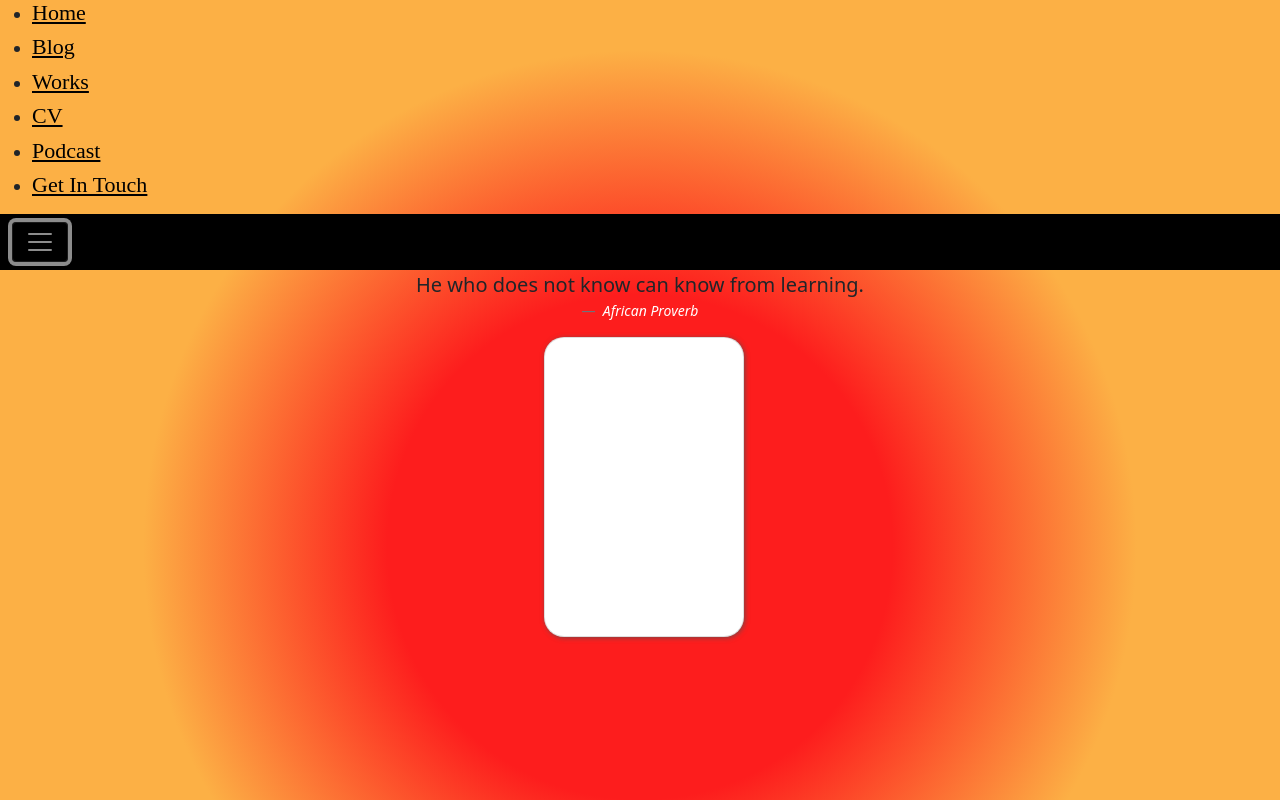
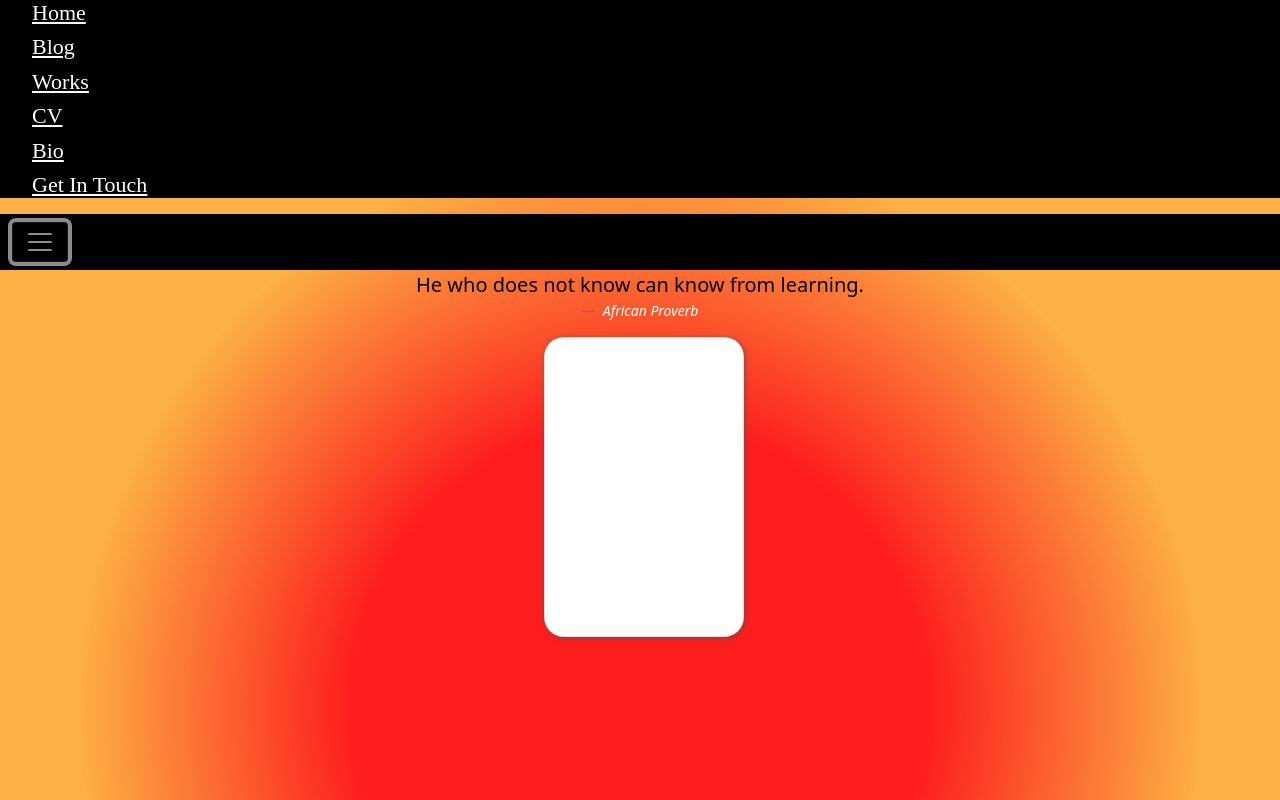
Before and after one commit to kwakudavis/kwakudavis.github.io, a plain HTML site: page index.html in a window 1280 px wide. Both pictures are taken after a click on the button "Toggle navigation". Shown: the top 800 px of the page. Drawn offline with nearby package versions, Linux system fonts and the light colour scheme; a web font is replaced by a local one.

Commit message:
Updated front page
Woke up at midnight and decided to implement something I had seen in my dreams.

```diff
--- a/index.html
+++ b/index.html
@@ -24,12 +24,19 @@
    body {
 background: rgb(253,29,29);
 background: radial-gradient(circle, rgba(253,29,29,1) 30%, rgba(252,176,69,1) 59%);
+       color: #000000;
+}
+
+    #navbarToggleExternalContent {
+
+        background-color: #000000;
+
 }
 
    #navbarToggleExternalContent h5 a{
 
         font-style: normal;
-        color:#000000 !important;
+        color:#ffffff !important;
         font-family: 'Suez One';
         font-size: 22px;
     }
@@ -61,6 +68,8 @@ background: radial-gradient(circle, rgba(253,29,29,1) 30%, rgba(252,176,69,1) 59
     margin-top: 0px;
     margin-right: 10.5px;
     margin-bottom: 20px;
+
+
     }
 
 
@@ -69,9 +78,32 @@ background: radial-gradient(circle, rgba(253,29,29,1) 30%, rgba(252,176,69,1) 59
         color:#ffffff !important;
         font-size: 15px;
         text-decoration: none;
+
 }
 
+.card {
+  width: 200px;
+  height: 300px;
+  background-color: #ffffff;
+  cursor:none;
+  position: relative;
+  margin: 0% 25% 25%;
+  border-radius: 20px;
+  box-shadow: 1px 1px 5px 0px rgba(82, 82, 82, 0.75);
+  transition: all 150ms ease-in-out;
 
+}
+.card:hover {
+	top: -3px;
+	left: -3px;
+  box-shadow: 3px 3px 15px 0px rgba(82, 82, 82, 0.85);
+}
+.card:active {
+	top: 2px;
+	left: 2px;
+	background-color: #ffffff;
+	box-shadow: inset 0 0 10px rgba(82, 82, 82, 0.85);
+}
 
 @media only screen and (min-width:770px){   /**Desktop Display **/
 
@@ -92,7 +124,8 @@ background: radial-gradient(circle, rgba(253,29,29,1) 30%, rgba(252,176,69,1) 59
     margin-bottom: 20px;
     }
 
- .card {
+
+    .card {
   width: 200px;
   height: 300px;
   background-color: #ffffff;
@@ -103,17 +136,6 @@ background: radial-gradient(circle, rgba(253,29,29,1) 30%, rgba(252,176,69,1) 59
   box-shadow: 1px 1px 5px 0px rgba(82, 82, 82, 0.75);
   transition: all 150ms ease-in-out;
 
-}
-.card:hover {
-	top: -3px;
-	left: -3px;
-  box-shadow: 3px 3px 15px 0px rgba(82, 82, 82, 0.85);
-}
-.card:active {
-	top: 2px;
-	left: 2px;
-	background-color: #ffffff;
-	box-shadow: inset 0 0 10px rgba(82, 82, 82, 0.85);
 }
 
 }
@@ -144,7 +166,7 @@ background: radial-gradient(circle, rgba(253,29,29,1) 30%, rgba(252,176,69,1) 59
 																							<ul>
 																								<li>
 																									<h5 class="text-white h4" id="toggle-menu-home">
-																										<a href="#">Home</a>
+																											<a href="index.html">Home</a>
 																									</h5>
 																								</li>
 																								<li>
@@ -154,7 +176,7 @@ background: radial-gradient(circle, rgba(253,29,29,1) 30%, rgba(252,176,69,1) 59
 																								</li>
 																								<li>
 																									<h5 class="text-white h4" id="toggle-menu-works">
-																										<a href="/works/index.html" target="_blank">Works</a>
+																										<a href="works/index.html" target="_blank">Works</a>
 																									</h5>
 																								</li>
 																								<li>
@@ -164,7 +186,7 @@ background: radial-gradient(circle, rgba(253,29,29,1) 30%, rgba(252,176,69,1) 59
 																								</li>
 																								<li>
 																									<h5 class="text-white h4" id="toggle-menu-podcast">
-																										<a href="#" target="_blank">Podcast</a>
+																										<a href="bio.html" target="_blank">Bio</a>
 																									</h5>
 																								</li>
 																								<li>
```
